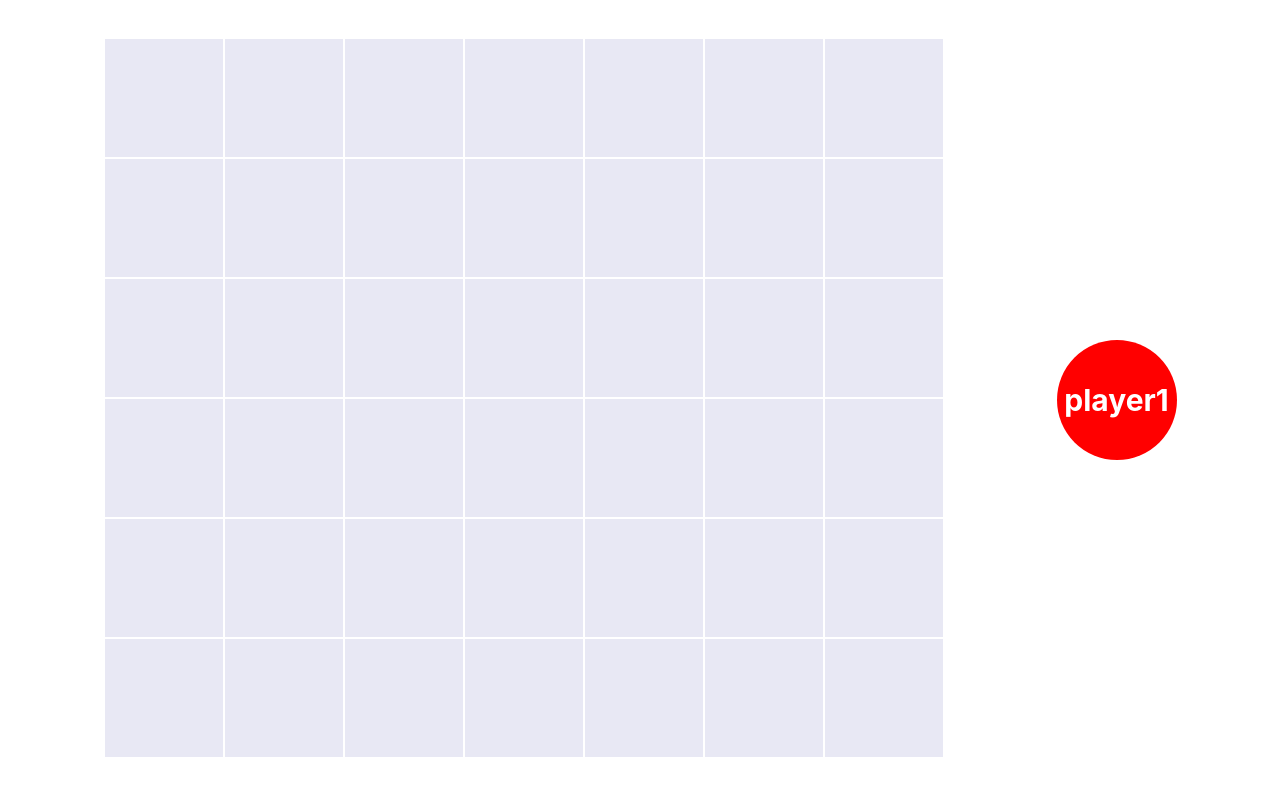
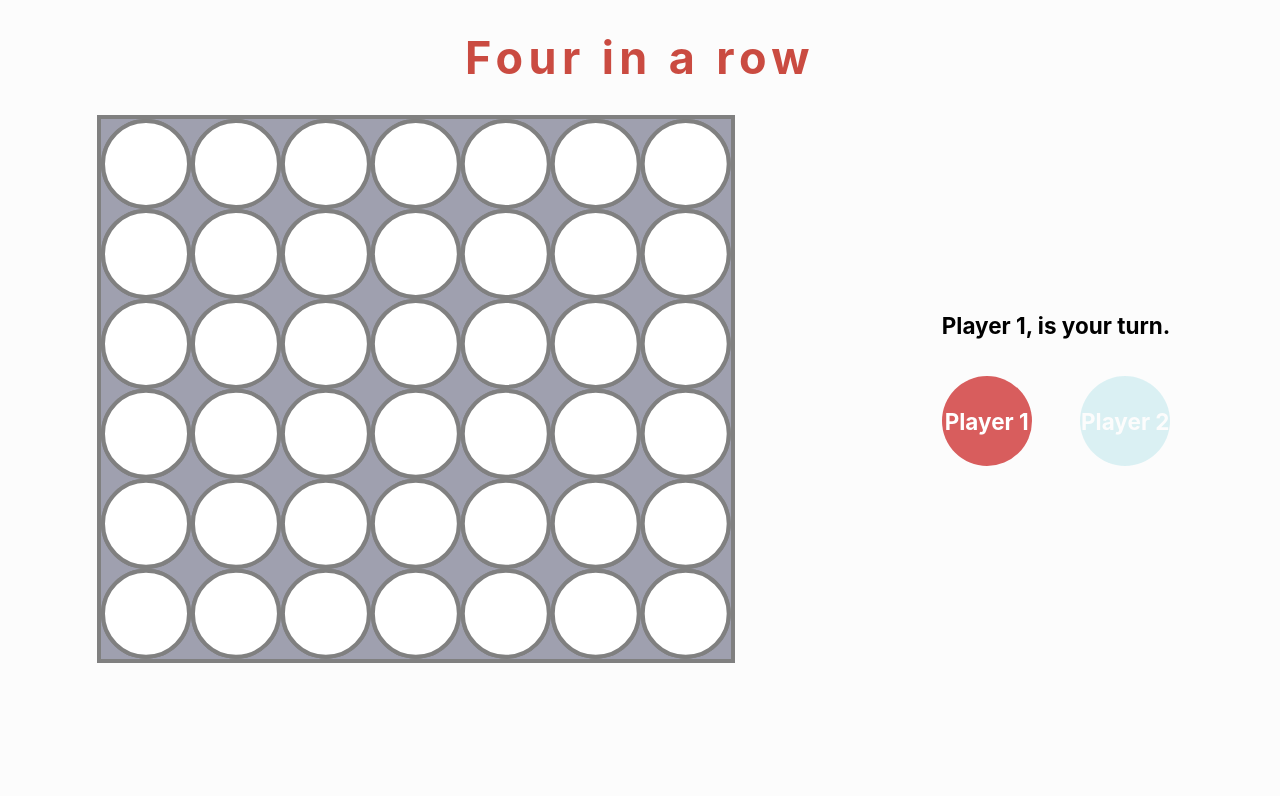
Before and after one commit to diana-moreno/four-in-a-row, a React (Create React App) app: page / in a window 1280 px wide. Shown: the top 796 px of the page. Built offline with nearby package versions, Linux system fonts and the light colour scheme.

Commit message:
add some style

```diff
--- a/src/App.css
+++ b/src/App.css
@@ -1,26 +1,82 @@
+html {
+  font-size: calc(5px + 4 * ((100vw - 480px) / 801));
+}
+
 html, body {
-  height: 100%;
   width: 100%;
   margin: 0;
+  background: #fcfcfc;
 }
 h2 {
-  height: 120px;
-  width: 120px;
   display: flex;
   justify-content: center;
   align-items: center;
   text-align: center;
-  margin-left: 9rem;
   font-size: 2.5rem;
-  color: white;
 }
-#root {
+header {
+  font-size: 2.5rem;
+  letter-spacing: 0.6rem;
+  text-align: center;
+  color: rgb(202, 75, 65);
+}
+main {
   height: 100%;
+  width: 100%;
   display: flex;
+  flex-direction: column;
   justify-content: center;
   align-items: center;
 }
+.left-container, .right-container {
+  width: 100%;
+  text-align: center;
+  justify-content: center;
+  display: flex;
+}
 .boardGame-container {
-  height: 725px;
-  width: 845px;
+  height: 60rem;
+  width: 70rem;
+  background: rgba(69, 71, 100, 0.5);
+  border: 4px solid grey;
 }
+.turn-container {
+  display: flex;
+  justify-content: space-between;
+}
+.winner-container > h2 {
+  color: black;
+}
+
+
+/* smartphones, Android phones, landscape iPhone */
+@media screen and (min-device-width:480px) {
+}
+
+/* portrait tablets, portrait iPad, e-readers (Nook/Kindle), landscape 800x480 phones (Android) */
+@media (min-width:600px) {}
+
+@media screen and (min-width:640px) {
+}
+/* tablet, landscape iPad, lo-res laptops ands desktops */
+@media (min-width:801px) {}
+
+/* big landscape tablets, laptops, and desktops */
+@media (min-width:1025px) {
+  main {
+    flex-direction: row;
+  }
+  .left-container {
+    width: 65%;
+  }
+  .right-container {
+    width: 35%;
+  }
+}
+
+/* hi-res laptops and desktops */
+@media screen and (min-width:1281px) {
+  html {
+    font-size: 12px;
+  }
+}
--- a/src/App.js
+++ b/src/App.js
@@ -6,7 +6,7 @@ class App extends Component {
   state = {
     boardGame: Array(6).fill().map(()=>Array(7).fill(null)),
     color: 'red',
-    player: 'player1',
+    player: 'Player 1',
     isWon: false
   }
 
@@ -51,8 +51,8 @@ class App extends Component {
     this.setState({
       ...this.state,
       boardGame,
-      color: this.state.color === 'red' ? 'black' : 'red',
-      player: this.state.player === 'player1' ? 'player2' : 'player1'
+      color: this.state.color === 'red' ? 'blue' : 'red',
+      player: this.state.player === 'Player 1' ? 'Player 2' : 'Player 1'
     })
   }
 
@@ -132,6 +132,11 @@ class App extends Component {
   render() {
     return (
       <Fragment>
+        <header>
+          <h1>Four in a row</h1>
+        </header>
+        <main>
+          <div className='left-container'>
             <div className="boardGame-container">
               {this.state.boardGame.map((row, rowIndex) => (
                 row.map((cell, cellIndex) => (
@@ -145,9 +150,24 @@ class App extends Component {
                 ))
               ))}
             </div>
+          </div>
+          <div className='right-container'>
+          {!this.state.isWon ?
             <div>
-          <h2 className={this.state.color}> {this.state.player}</h2>
+              <h2>{this.state.player}, is your turn.</h2>
+              <div className='turn-container'>
+                <h2 className={this.state.player === 'Player 1' ? 'red' : 'red inactive'}>Player 1</h2>
+                <h2 className={this.state.player === 'Player 2' ? 'blue' : 'blue inactive'}>Player 2</h2>
               </div>
+            </div>
+            :
+            <div className='winner-container'>
+              <h2>{this.state.isWon ? this.state.player + ' wins!' : null}</h2>
+            </div>
+          }
+
+          </div>
+        </main>
       </Fragment>
     );
   }
--- a/src/components/Board/Board.css
+++ b/src/components/Board/Board.css
@@ -1,7 +1,3 @@
-html {
-  font-size: 12px;
-}
-
 .box-position-0-0 { transform: translate(0, 0); }
 .box-position-0-1 { transform: translate(10rem, 0); }
 .box-position-0-2 { transform: translate(20rem, 0); }
@@ -68,16 +64,30 @@ html {
   font-size: 2rem;
   font-weight: bold;
   position: absolute;
-  text-shadow: 1px 1px 3px #000;
+  border-radius: 50%;
+  background: white;
+  background: white;
+  border: 4px solid grey;
 }
 .red {
-  background-color: red;
+  background-color: #d85d5d;
   border-radius: 100%;
   z-index: 1;
+  color: white;
+  height: 10rem;
+  width: 10rem;
 }
 
-.black {
-  background-color: black;
+.blue {
+  background-color: #77cfda;
   border-radius: 100%;
   z-index: 1;
+  color: white;
+  height: 10rem;
+  width: 10rem;
 }
+.inactive {
+  border-radius: 100%;
+  z-index: 1;
+  opacity: 0.25;
+}
--- a/src/components/Board/Board.js
+++ b/src/components/Board/Board.js
@@ -1,4 +1,4 @@
-import React, { Component } from 'react';
+import React, { Component, Fragment } from 'react';
 import './Board.css';
 import Piece from '../Piece/Piece';
 
@@ -11,7 +11,8 @@ class Board extends Component {
   // se renderiza el tablero completo indicando unas clases que están vinculadas a una posición y un estilo en CSS.
   render() {
     return(
-      <div>
+
+      <Fragment>
         <Piece
           X = {this.props.X}
           Y = {this.props.Y}
@@ -19,7 +20,7 @@ class Board extends Component {
         />
         <div onClick={this.userChoosesColumn} className={'box box-position-' + this.props.X + '-' + this.props.Y + ' ' + 'column-' + this.props.Y}>
         </div>
-      </div>
+     </Fragment>
     )
   }
 }
```
Lines whose indentation alone changed are shown as unchanged.
